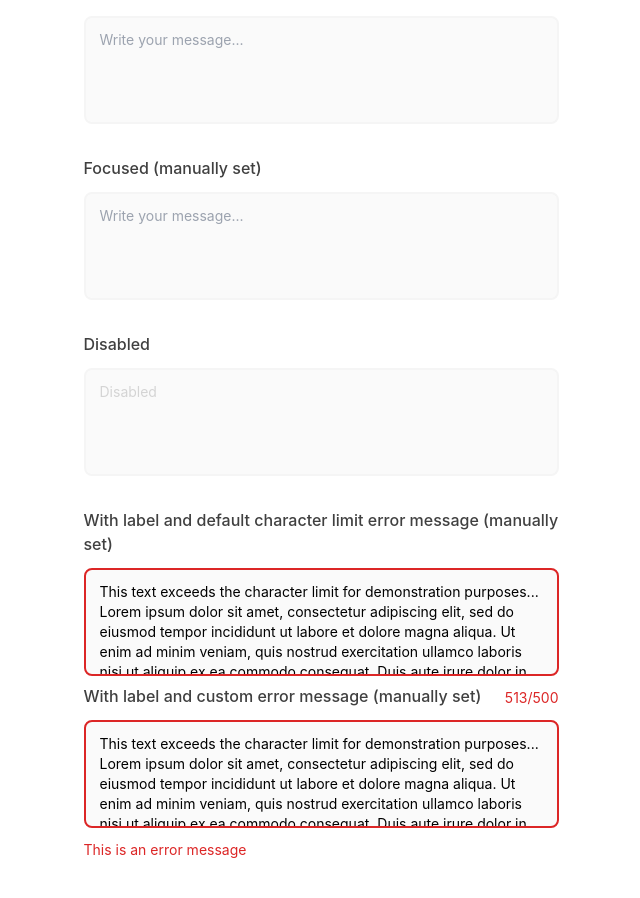
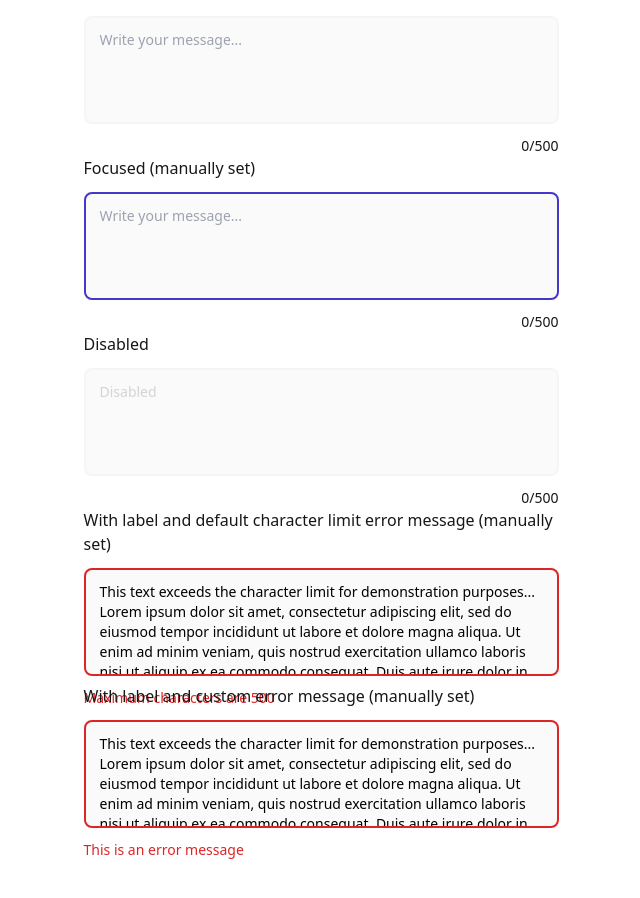
Before and after one commit to amandakoster/textarea-component, a React (Create React App) app: page / in a window 1280 px wide. Shown: the part 320-1218 px from the top of the page, without its empty margins (319-959 px from the left). Built offline with nearby package versions, Linux system fonts and the light colour scheme.

Commit message:
updates borderClassNames to address each border state

```diff
--- a/package.json
+++ b/package.json
@@ -3,9 +3,11 @@
   "version": "0.1.0",
   "private": true,
   "dependencies": {
+    "@tailwindcss/typography": "^0.5.13",
     "@testing-library/jest-dom": "^5.17.0",
     "@testing-library/react": "^13.4.0",
     "@testing-library/user-event": "^13.5.0",
+    "classnames": "^2.5.1",
     "react": "^18.3.1",
     "react-dom": "^18.3.1",
     "react-scripts": "5.0.1",
--- a/src/TextArea.jsx
+++ b/src/TextArea.jsx
@@ -1,4 +1,5 @@
 import React, { useEffect, useState } from "react";
+import classNames from "classnames";
 
 export function TextArea({
   label,
@@ -14,10 +15,13 @@ export function TextArea({
     setFocused(propFocused);
   }, [propFocused]);
 
-  const borderClassNames =
-    text.length > 500
-      ? "border-2 border-red-600"
-      : `border-2 border-neutral-100 ${focused && "border-indigo-700"}`;
+  const borderClassNames = classNames({
+    "border-2": true,
+    "border-red-600": text.length > 500,
+    "border-neutral-100": text.length <= 500 && !focused,
+    "border-indigo-700": focused,
+    "focus:border-indigo-700": true,
+  });
 
   const textColorClass =
     text.length < 500 && !errorMessage
@@ -29,16 +33,16 @@ export function TextArea({
     : "";
 
   return (
-    <div className="h-[160px] w-[475px] flex flex-col gap-2 my-2">
+    <div className="h-[160px] w-[475px] font-noto flex flex-col gap-2 my-2">
       <div className="flex flex-col gap-2 self-stretch grow">
         {label && (
-          <label className="mb-1 font-medium text-neutral-700">{label}</label>
+          <label className="mb-1 font-medium text-neutral-900">{label}</label>
         )}
         <textarea
           name="message"
           disabled={disabled}
           minLength="1"
-          className={`h-[108px] w-[475px] text-sm  flex gap-2 bg-neutral-50 px-3.5 py-3 rounded-lg resize-none overflow-hidden ${borderClassNames} ${disabledPlaceholderClass} focus:outline-none`}
+          className={`h-[108px] w-[475px] text-sm flex gap-2 bg-neutral-50 px-3.5 py-3 rounded-lg resize-none overflow-hidden ${borderClassNames} ${disabledPlaceholderClass} focus:outline-none`}
           placeholder={disabled ? "Disabled" : "Write your message..."}
           value={text}
           onChange={(e) => setText(e.target.value)}
@@ -47,12 +51,14 @@ export function TextArea({
         />
 
         <div className="w-full flex justify-between mt-1">
-          {text.length >= 500 && !errorMessage ? (
+          {text.length >= 500 || errorMessage ? (
+            <span className={`text-sm ${textColorClass}`}>
+              {errorMessage || "Maximum characters are 500"}
+            </span>
+          ) : (
             <span className={`text-sm ${textColorClass} ml-auto`}>
               {text.length}/500
             </span>
-          ) : (
-            <span className={`text-sm ${textColorClass}`}>{errorMessage}</span>
           )}
         </div>
       </div>
--- a/tailwind.config.js
+++ b/tailwind.config.js
@@ -3,10 +3,14 @@ module.exports = {
   purge: ["./src/**/*.{js,jsx,ts,tsx}", "./public/index.html"],
   darkMode: false, // or 'media' or 'class'
   theme: {
-    extend: {},
+    extend: {
+      fontFamily: {
+        noto: ["Noto Sans", "sans-serif"],
+      },
+    },
   },
   variants: {
     extend: {},
   },
-  plugins: [],
+  plugins: [require("@tailwindcss/typography")],
 };
```
Also changed, not shown: 1 other file (tests, documents, lock files or other folders).
